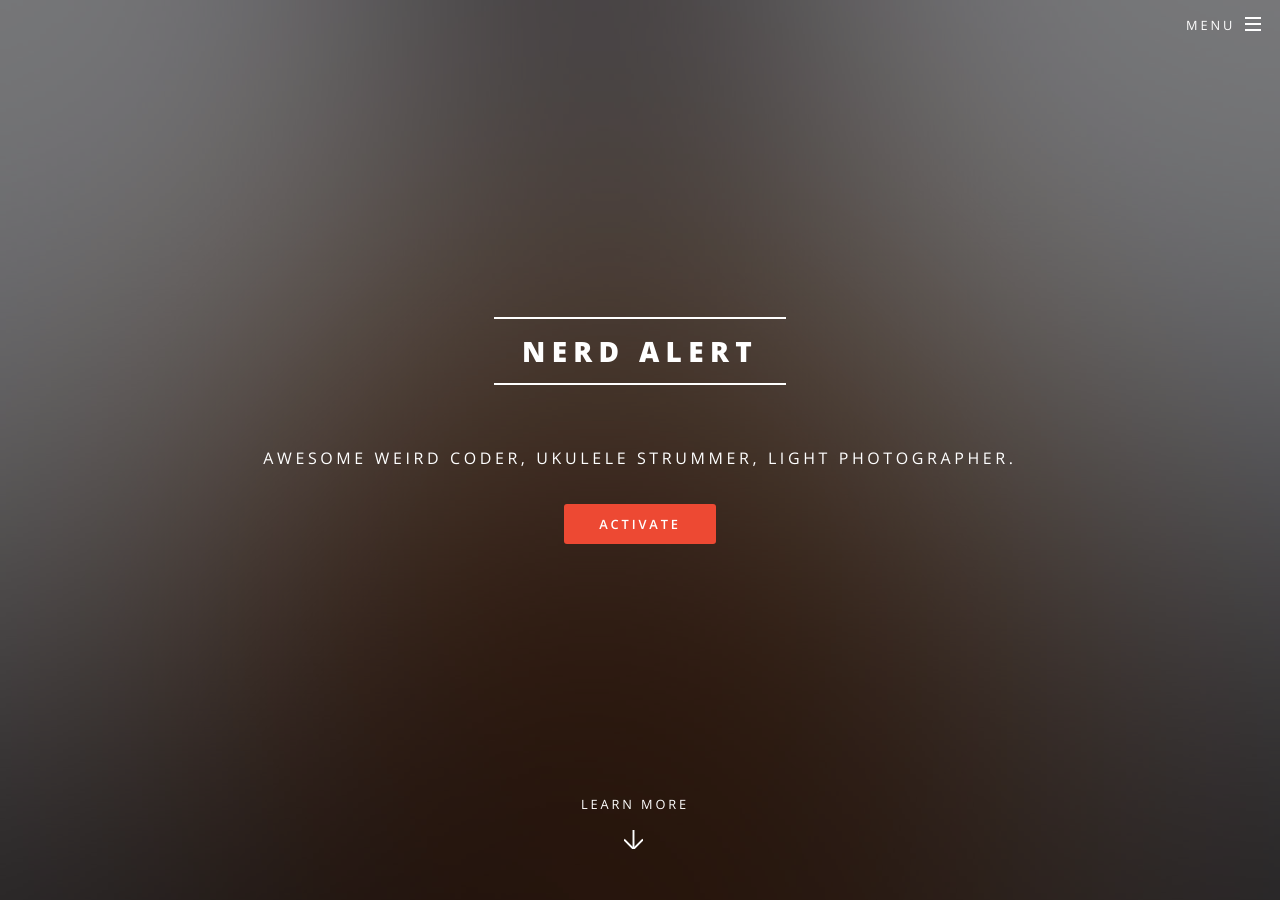
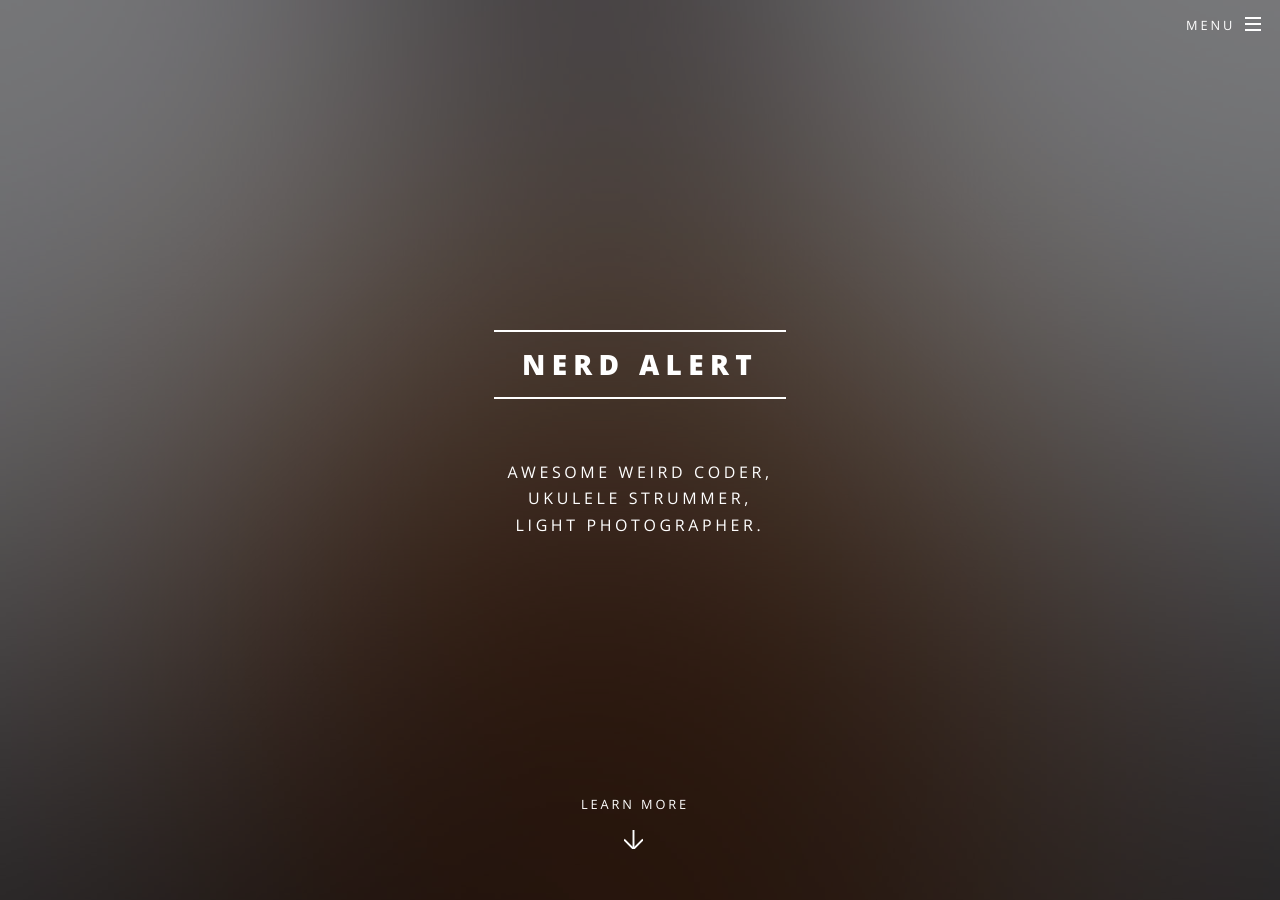
Before and after one commit to sumeetjain/your-github-username.github.io, a Jekyll site: the page built from index.html, in a window 1280 px wide and 900 px high. Built offline with Jekyll 4.4.1, drawn with Linux system fonts in a browser that asks for light colours; some of the changed text lies outside the part shown.

Commit message:
changing headings on index page

```diff
--- a/_config.yml
+++ b/_config.yml
@@ -4,9 +4,9 @@
 # Site settings
 title: Nerd Alert
 description: |
-  Awesome weird coder,
-  ukulele strummer,
-  light photographer.
+  Awesome weird coder,<br>
+  ukulele strummer,<br>
+  light photographer.<br>
 
 
 owner: Courtney Burns
@@ -15,11 +15,11 @@ email: courtneylynnburns@gmail.com
 baseurl: "" # the subpath of your site, e.g. /blog
 url: "http://yourdomain.com" # the base hostname & protocol for your site
 social:
-  twitter: https://twitter.com/<username>
-  github: https://github.com/<username>
-  linkedin-square: https://linkedin.com/in/<username>
-  facebook-official: https://facebook.com/<username>
-  google-plus-square: https://plus.google.com/u/0/+<username>
+  twitter: https://twitter.com/courttheduchess
+  github: https://github.com/clburns107
+  linkedin-square: https://linkedin.com/in/courtney-burns-5ba35626
+  #facebook-official: https://facebook.com/<username>
+  #google-plus-square: https://plus.google.com/u/0/+<username>
   #email: /contact/
   #flickr:
   #instagram:
--- a/index.html
+++ b/index.html
@@ -6,9 +6,6 @@ layout: landing
 						<div class="inner">
 							<h2>{{ site.title }}</h2>
 							<p>{{ site.description | markdownify }}</p>
-							<ul class="actions">
-								<li><a href="#" class="button special">Activate</a></li>
-							</ul>
 						</div>
 						<a href="#one" class="more scrolly">Learn More</a>
 					</section>
```
Also changed, not shown: other parts of index.html (+1 -2 lines).
